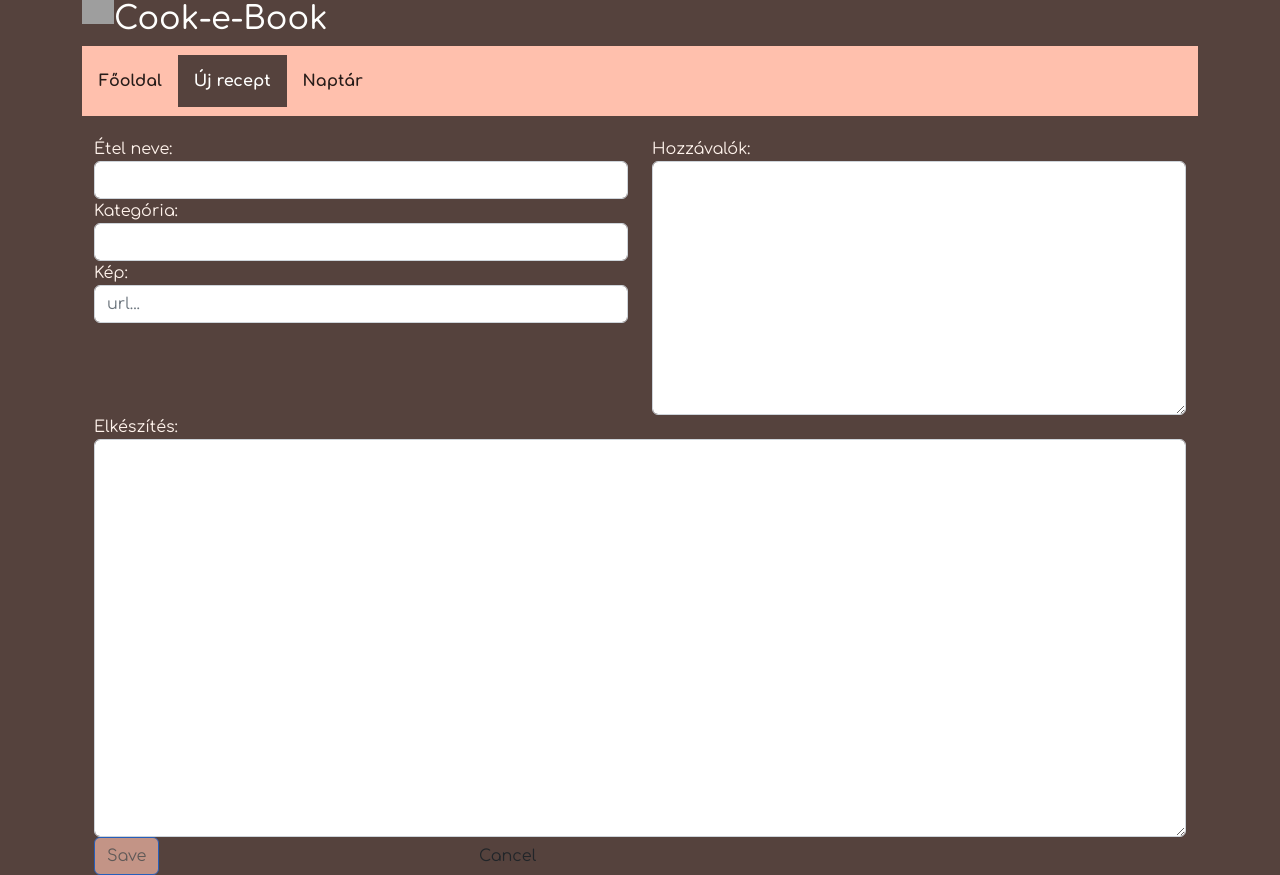
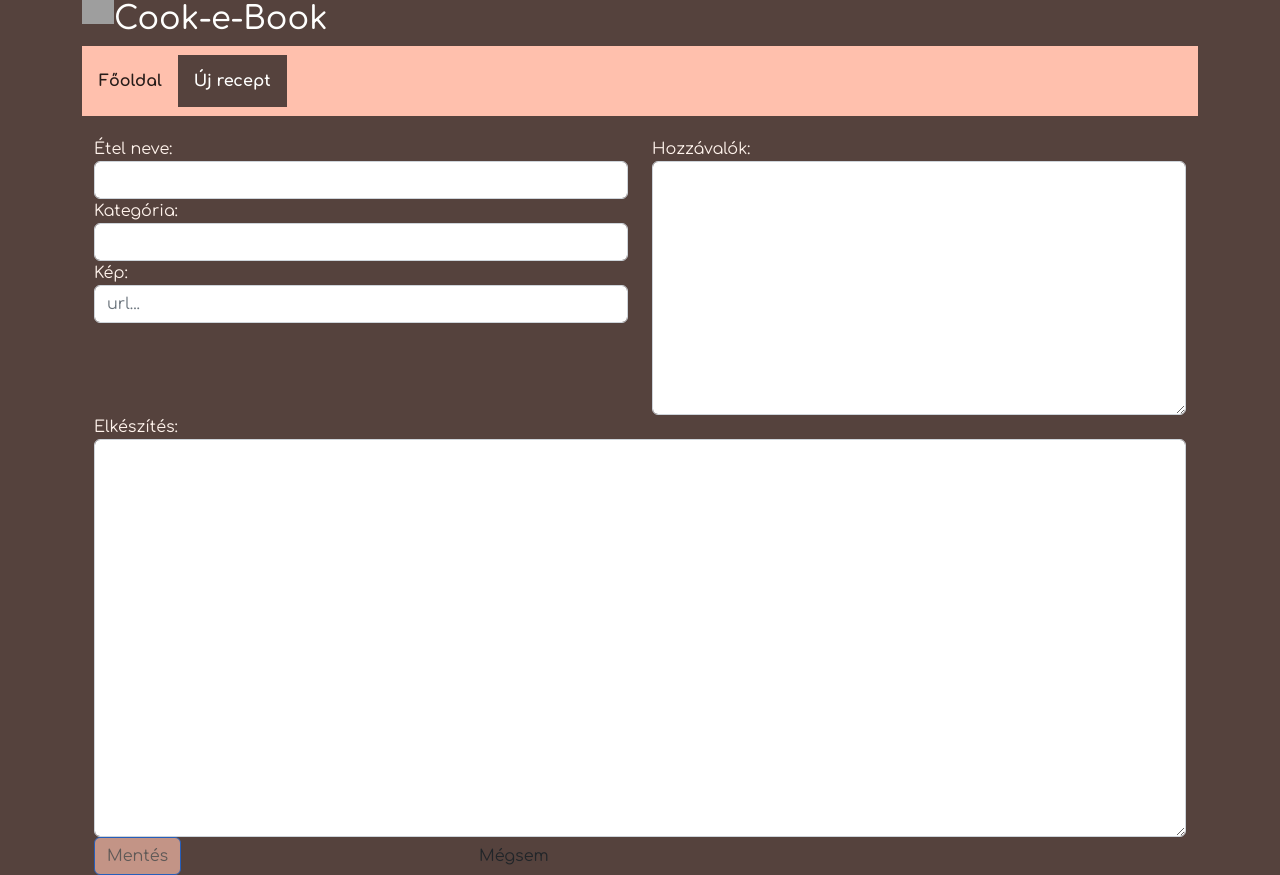
Before and after one commit to jvaskone/Cook-ie-Book, an Angular app: page /new-recipe in a window 1280 px wide. Built offline with nearby package versions, Linux system fonts and the light colour scheme; grey boxes are pictures that could not be loaded.

Commit message:
label correction

```diff
--- a/src/app/nav/navbar.component.html
+++ b/src/app/nav/navbar.component.html
@@ -2,6 +2,5 @@
   <ul>
     <li><a [routerLink]="['/recipes']" routerLinkActive="active" >Főoldal</a></li>
     <li><a [routerLink]="['/new-recipe']" routerLinkActive="active" >Új recept</a></li>
-    <li><a [routerLink]="['/calendar']" routerLinkActive="active">Naptár</a></li>
   </ul>
 </div>
--- a/src/app/recipes/create-recipe.component.html
+++ b/src/app/recipes/create-recipe.component.html
@@ -127,12 +127,12 @@
             [disabled]="newRecipeForm.invalid"
             class="btn btn-primary"
           >
-            Save
+            Mentés
           </button>
         </div>
         <div class="col-md-4">
             <button type="button" class="btn btn-default" (click)="cancel()">
-                Cancel
+                Mégsem
               </button>
         </div>
     </div>
```
